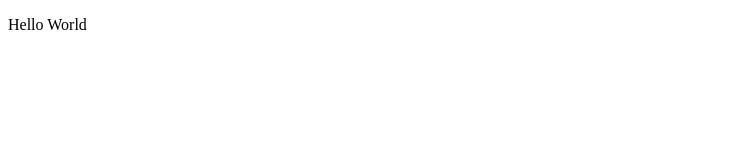
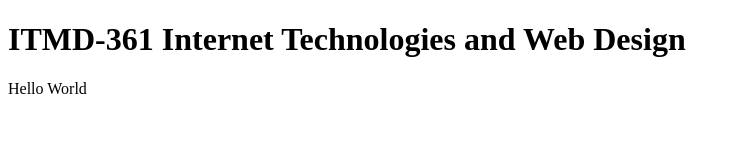
Before and after one commit to georgegregjr/Lab2ITMD361, a plain HTML site: page index.html in a window 1280 px wide. Shown: the whole page, without its empty margins (0-740 px from the left). Drawn offline with Linux system fonts and the light colour scheme.

Commit message:
Update index.html

```diff
--- a/index.html
+++ b/index.html
@@ -1,11 +1,12 @@
 <!DOCTYPE html>
 <html lang="en">
 	<head>
-	  <title>Sample Title</title>
+	  <title>ITMD-361 Internet Technologies and Web Design</title>
 	  <meta charset= "utf-8">
 	  <meta name="" content="">
 	</head>
 	<body>
+	  <h1> ITMD-361 Internet Technologies and Web Design </h1>
 	  <p> Hello World</p>
 	</body>
 </html>
```
